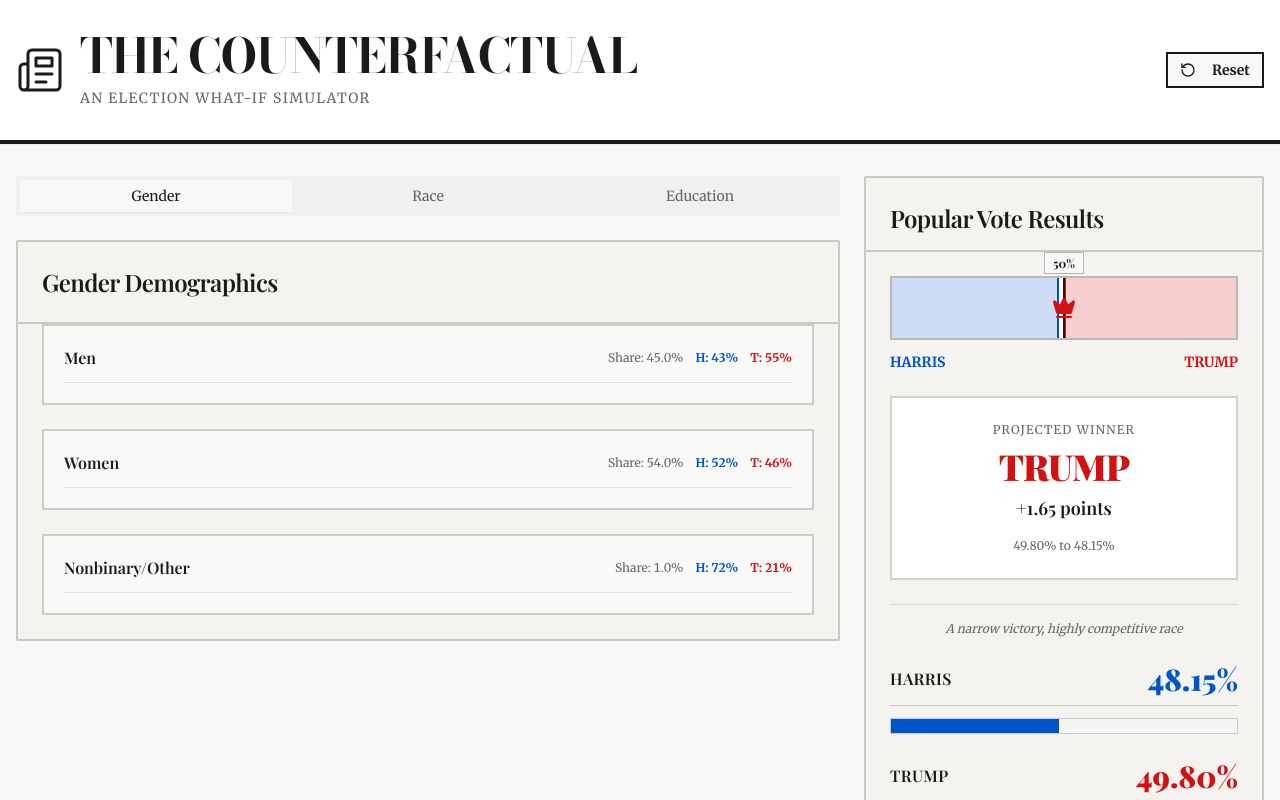
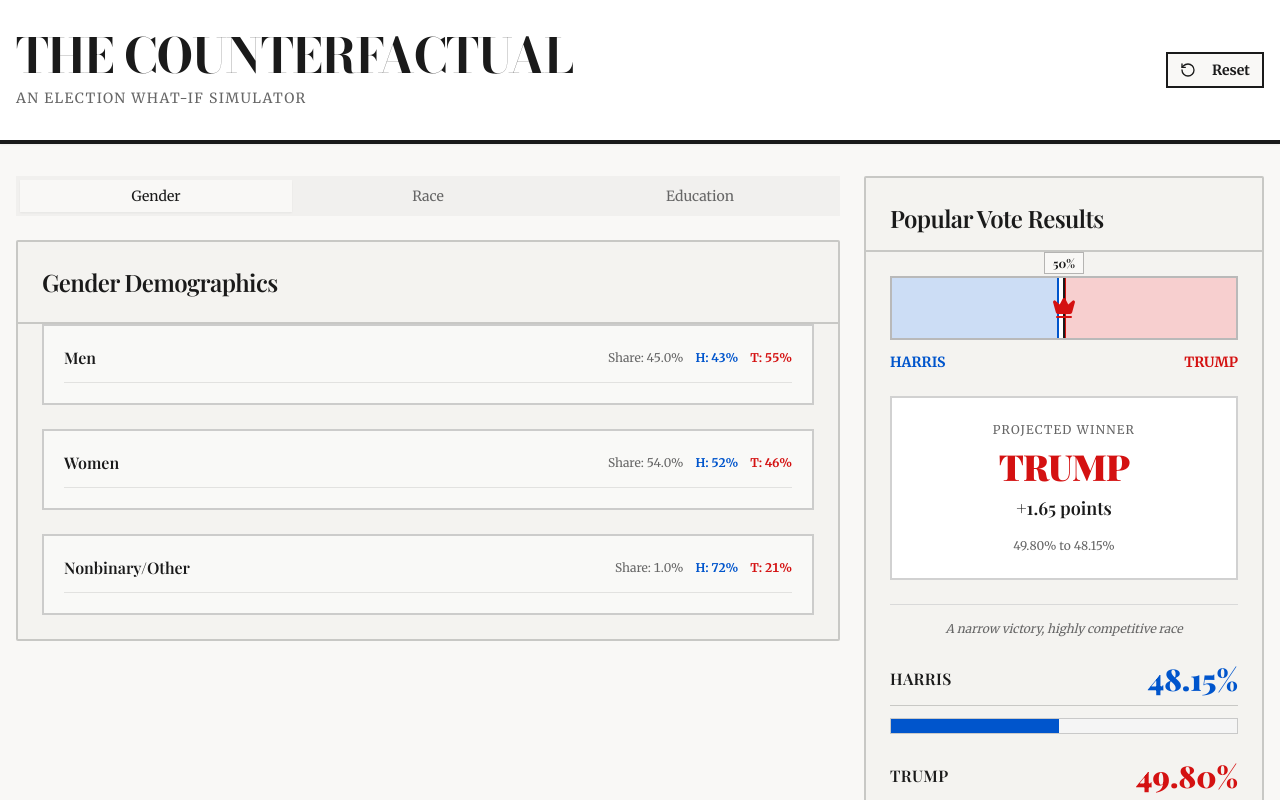
Before and after one commit to nainava/election-chatterbox, a React (Vite) app: page / in a window 1280 px wide. Shown: the top 800 px of the page. Built offline with nearby package versions, Linux system fonts and the light colour scheme; the HTML template or start-up script is replaced by a standard one.

Commit message:
Remove newspaper emoji

```diff
--- a/src/pages/Index.tsx
+++ b/src/pages/Index.tsx
@@ -1,7 +1,7 @@
 import { useState, useMemo } from "react";
 import { Tabs, TabsContent, TabsList, TabsTrigger } from "@/components/ui/tabs";
 import { Button } from "@/components/ui/button";
-import { RotateCcw, Newspaper } from "lucide-react";
+import { RotateCcw } from "lucide-react";
 import { DemographicControls } from "@/components/DemographicControls";
 import { ResultsDisplay } from "@/components/ResultsDisplay";
 import { CalculationBreakdown } from "@/components/CalculationBreakdown";
@@ -133,8 +133,6 @@ const Index = () => {
       <header className="border-b-4 border-foreground bg-card shadow-sm">
         <div className="container mx-auto px-4 py-8">
           <div className="flex items-center justify-between">
-            <div className="flex items-center gap-4">
-              <Newspaper className="w-12 h-12" strokeWidth={1.5} />
             <div>
               <h1 className="text-5xl font-title font-bold tracking-tight leading-none">
                 THE COUNTERFACTUAL
@@ -142,7 +140,6 @@ const Index = () => {
               <p className="text-sm uppercase tracking-widest text-muted-foreground mt-2 font-serif">
                 An election what-if simulator
               </p>
-              </div>
             </div>
             <Button
               variant="outline"
```
Lines whose indentation alone changed are shown as unchanged.
